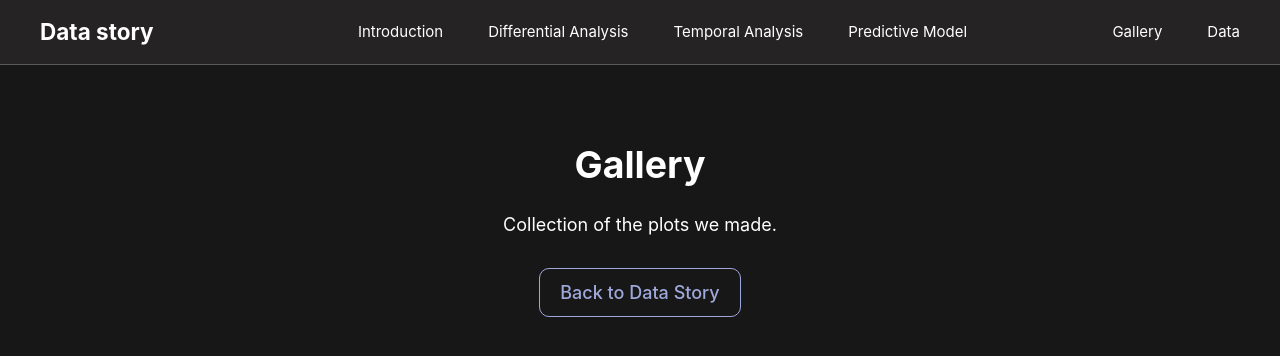
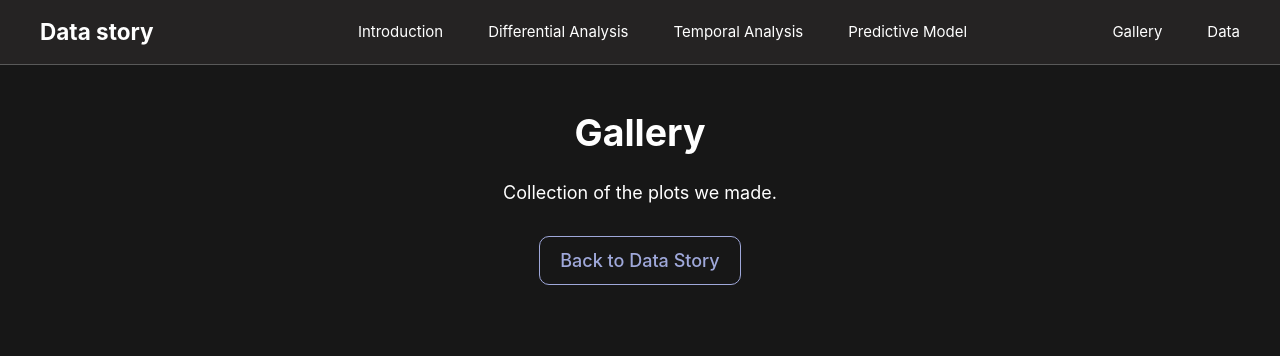
Before and after one commit to matteojourdan/data-story-new, a Jekyll site: the page built from gallery.html, in a window 1280 px wide. Shown: the top 356 px of the page. Built offline with Jekyll 4.4.1, drawn with Linux system fonts in a browser that asks for light colours.

Commit message:
fixed main

```diff
--- a/assets/css/markers.css
+++ b/assets/css/markers.css
@@ -1,5 +1,4 @@
-    body { font-family: Arial; margin: 30px; }
-    select, label { font-size: 16px; }
+#markers select, label { font-size: 16px; }
 #markers .controls { margin-bottom: 15px; }
 #markers #vis {
     width: 34vw;
--- a/assets/css/styles.css
+++ b/assets/css/styles.css
@@ -1,5 +1,6 @@
 html, body {
-    margin: 32px 0;
+    margin: 0;
+    padding: 0;
     background-color: var(--bg);
     font: 15px/1.5 -apple-system, BlinkMacSystemFont, "Segoe UI", Roboto, Oxygen, Ubuntu, Cantarell, "Fira Sans", "Droid Sans", "Helvetica Neue", Arial, sans-serif, "Apple Color Emoji", "Segoe UI Emoji", "Segoe UI Symbol";
 }
@@ -176,7 +177,7 @@ a {
     flex-direction: column; /* Stack elements vertically */
     justify-content: center; /* Center horizontally */
     align-items: center;
-    margin-top: 80px;
+    margin: 80px 0 0 0;
     /*align-items: center; !* Center vertically *!*/
     /*height: calc(100vh - 120px); /* Adjust for navbar height and any margins */
     background-color: var(--bg);
```
Also changed, not shown: index.html (+5 -5 lines), 4 other files. Lines whose indentation alone changed are shown as unchanged.
